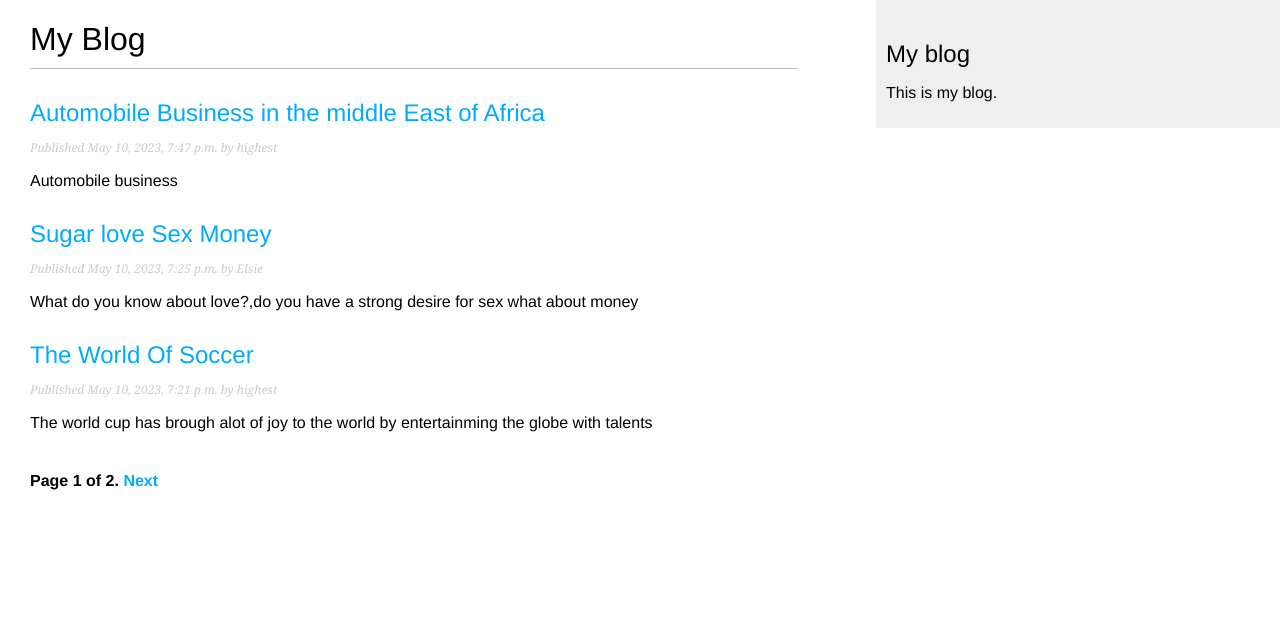
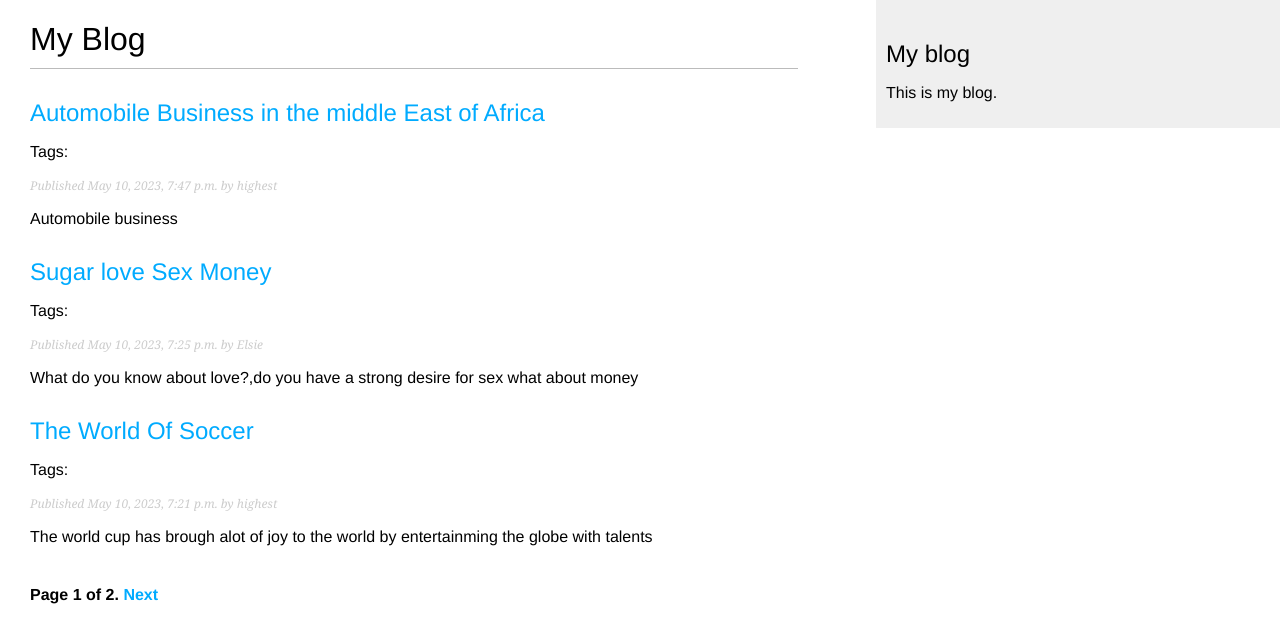
Before and after one commit to Baah-Danso-Kenneth/Vlog-django, a Django app: page /vlog/ in a window 1280 px wide. Shown: the top 643 px of the page. Run offline with Django 4.2, Linux system fonts and the light colour scheme; data comes from the database, SQL or seed files in the repository; both versions use the stored data as it was after the commit.

Commit message:
we add tags to various post and changed it logic in the view

```diff
--- a/templates/blog/post/post_list.html
+++ b/templates/blog/post/post_list.html
@@ -2,6 +2,9 @@
 {% block title %}My Blog{% endblock %}
 {% block content %}
 <h1>My Blog</h1>
+{%if tag%}
+  <h2>Posts tagged with "{{tag.name}}"</h2>
+{%endif%}
 {% for post in posts %}
 <h2>
 <a href={{post.get_absolute_path}}>
@@ -9,6 +12,15 @@
 </a>
 
 </h2>
+<p class="tags">
+    Tags:
+    {%for tag in post.tags.all%}
+    <a href="{%url 'vlog:post_list_tag' tag.slug%}">
+        {{tag.name}}
+    </a>
+    {%if not forloop.last%}, {%endif%}
+    {%endfor%}
+</p>
 <p class="date">
 Published {{ post.publish }} by {{ post.author }}
 </p>
--- a/vlog/models.py
+++ b/vlog/models.py
@@ -2,7 +2,8 @@ from django.db import models
 from django.utils import timezone
 from django.contrib.auth.models import User
 from django.urls import reverse
-
+# noinspection PyUnresolvedReferences
+from taggit.managers import TaggableManager
 
 class Post(models.Model):
     class PublishedPost(models.Manager):
@@ -16,6 +17,7 @@ class Post(models.Model):
     title = models.CharField(max_length=30)
     slug = models.SlugField(max_length=250, unique_for_date='publish')
     body = models.TextField()
+    tags=TaggableManager()
     status = models.CharField(max_length=10, choices=Status.choices, default=Status.DRAFT)
     author = models.ForeignKey(User, on_delete=models.CASCADE, related_name='blog_post')
     publish = models.DateTimeField(default=timezone.now)
--- a/vlog/urls.py
+++ b/vlog/urls.py
@@ -7,5 +7,6 @@ urlpatterns = [
     path('',views.post_list,name='post_list'),
     path('<int:year>/<int:month>/<int:day>/<str:post>/',views.post_detail,name='post_detail'),
     path('<int:post_id>/share',views.post_share,name='post_share'),
-    path('<int:post_id>/comment',views.post_comment,name='post_comment')
+    path('<int:post_id>/comment',views.post_comment,name='post_comment'),
+    path('tag/<slug:tag_slug>/',views.post_list,name='post_list_tag'),
 ]
--- a/vlog/views.py
+++ b/vlog/views.py
@@ -4,9 +4,15 @@ from django.core.paginator import Paginator, EmptyPage, PageNotAnInteger
 from .forms import EmailPostForm, CommentsForm
 from .models import Post, Comment
 from django.views.decorators.http import require_POST
-# Create your views here.
-def post_list(request):
+# noinspection PyUnresolvedReferences
+from taggit.models import Tag
+def post_list(request,tag_slug=None):
     post_list= Post.objects.all()
+    tag=None
+    if tag_slug:
+        tag=get_object_or_404(Tag,slug=tag_slug)
+        post_list=post_list.filter(tags__in=[tag])
+
     paginator= Paginator(post_list,3)
     page_number=request.GET.get('page',1)
 
@@ -17,7 +23,7 @@ def post_list(request):
     except PageNotAnInteger:
         paginator.page(1)
 
-    return render(request,'blog/post/post_list.html',{"posts":posts})
+    return render(request,'blog/post/post_list.html',{"posts":posts,'tag':tag})
 
 def post_detail(request,year,month,day,post):
     post=get_object_or_404(Post,slug=post,publish__year=year,publish__month=month,publish__day=day)
```
Also changed, not shown: db.sqlite3.
